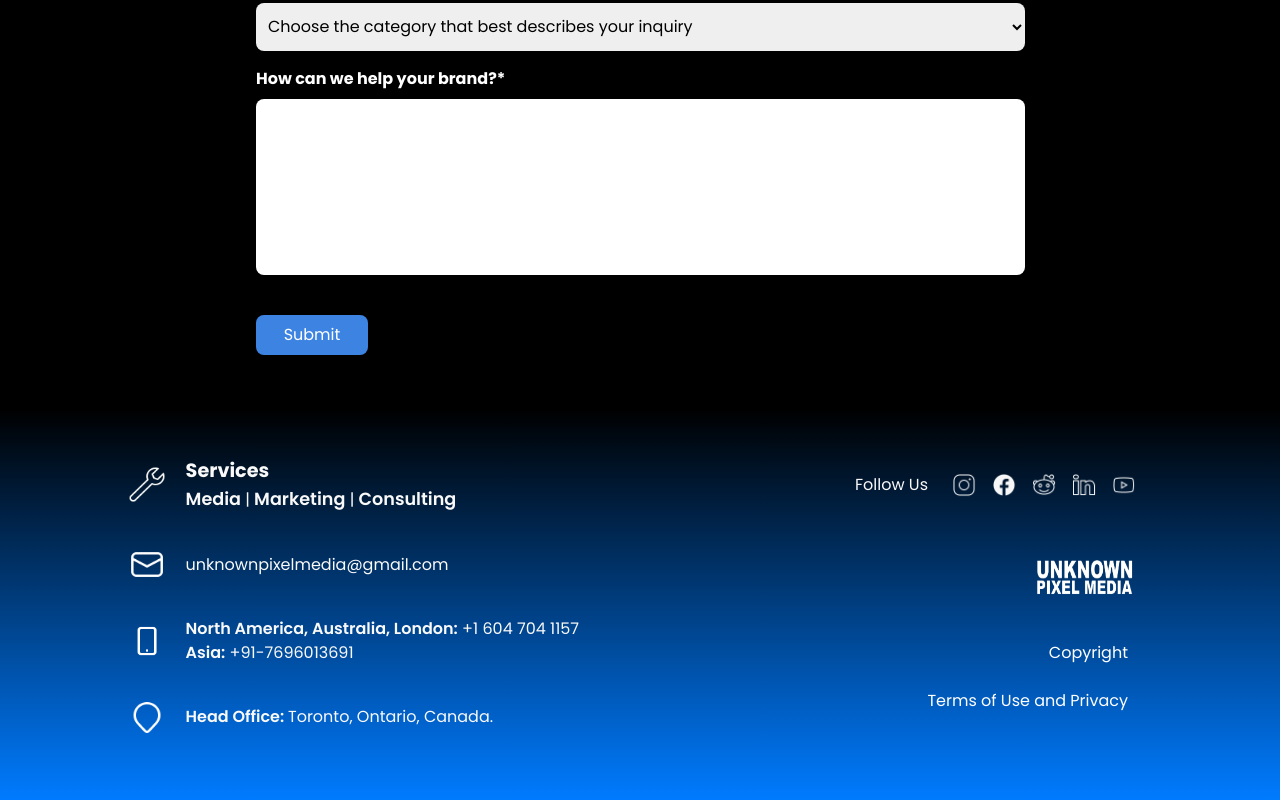
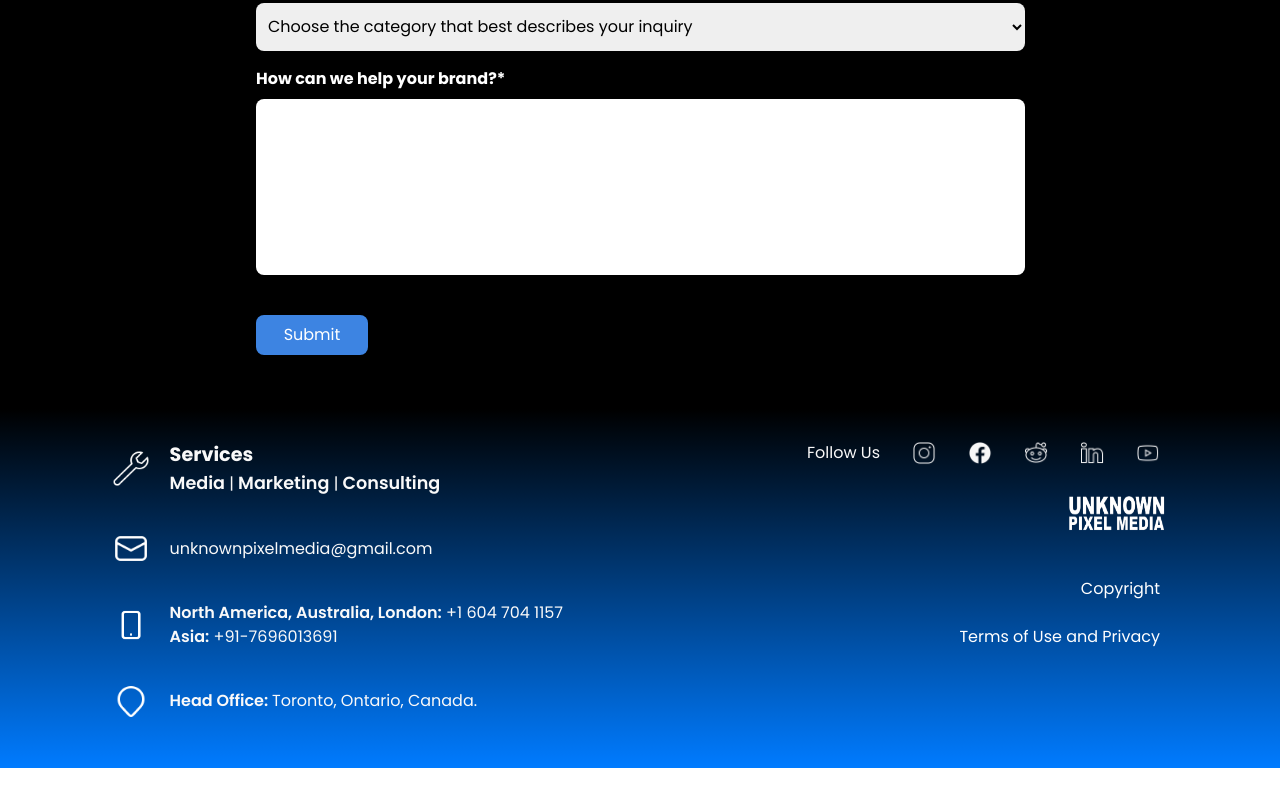
Before and after one commit to Ktechss/upm, a React (Create React App) app: page /about_us in a window 1280 px wide. Shown: the part 2985-3785 px from the top of the page. After the commit the page ends 3753 px from the top, so only its background shows below. Built offline with nearby package versions, Linux system fonts and the light colour scheme; no server answers.

Commit message:
[links updated]

```diff
--- a/src/App.js
+++ b/src/App.js
@@ -23,17 +23,12 @@ import twitter_icon from './assets/twitter.svg';
 import instagram_icon from './assets/instagram.png';
 import logo from './assets/upm_logo/UPM_W4.png';
 
-const navigationLinks = [
-  { label: 'Home', href: '#home' },
-  { label: 'Services', href: '#services' },
-  { label: 'Team', href: '#teams' },
-  { label: 'About Us', href: '/about_us' },
-  { label: 'Contact Us', href: '#contactus' },
-];
+import { navigationLinks, socialLinks } from './links'; // Import centralized links
+
 const socialIcons = [
-  { label: 'Facebook', icon: facebook_icon, href: '#' },
-  { label: 'Twitter', icon: twitter_icon, href: '#' },
-  { label: 'Instagram', icon: instagram_icon, href: '#' },
+  { label: 'Facebook', icon: facebook_icon, href: socialLinks.Facebook },
+  { label: 'Twitter', icon: twitter_icon, href: socialLinks.Twitter },
+  { label: 'Instagram', icon: instagram_icon, href: socialLinks.Instagram },
 ];
 
 const AppContent = () => {
--- a/src/components/About_US/AboutUsPage.jsx
+++ b/src/components/About_US/AboutUsPage.jsx
@@ -11,18 +11,12 @@ import instagram_icon from '../../assets/instagram.png';
 
 import ContactUs from '../ContactUs';
 
-const navigationLinks = [
-  { label: 'Home', href: '/' },
-  { label: 'Services', href: '#services' },
-  { label: 'Team', href: '#teams' },
-  { label: 'About Us', href: '/about_us' },
-  { label: 'Contact Us', href: '#contactus' },
-];
+import { navigationLinks, socialLinks } from '../../links'; // Import centralized links
 
 const socialIcons = [
-  { label: 'Facebook', icon: facebook_icon, href: '#' },
-  { label: 'Twitter', icon: twitter_icon, href: '#' },
-  { label: 'Instagram', icon: instagram_icon, href: '#' },
+  { label: 'Facebook', icon: facebook_icon, href: socialLinks.Facebook },
+  { label: 'Twitter', icon: twitter_icon, href: socialLinks.Twitter },
+  { label: 'Instagram', icon: instagram_icon, href: socialLinks.Instagram },
 ];
 
 function AboutUsPage() {
--- a/src/components/Consulting/Consulting_Page.jsx
+++ b/src/components/Consulting/Consulting_Page.jsx
@@ -15,18 +15,12 @@ import instagram_icon from '../../assets/instagram.png';
 import logo from '../../assets/upm_logo/UPM_B5.jpg';
 import MobileConsultingService from './components/MobileConsultingService';
 
-const navigationLinks = [
-  { label: 'Home', href: '/' },
-  { label: 'Services', href: '#services' },
-  { label: 'Team', href: '#teams' },
-  { label: 'About Us', href: '/about_us' },
-  { label: 'Contact Us', href: '#contactus' },
-];
+import { navigationLinks, socialLinks } from '../../links'; // Import centralized links
 
 const socialIcons = [
-  { label: 'Facebook', icon: facebook_icon, href: '#' },
-  { label: 'Twitter', icon: twitter_icon, href: '#' },
-  { label: 'Instagram', icon: instagram_icon, href: '#' },
+  { label: 'Facebook', icon: facebook_icon, href: socialLinks.Facebook },
+  { label: 'Twitter', icon: twitter_icon, href: socialLinks.Twitter },
+  { label: 'Instagram', icon: instagram_icon, href: socialLinks.Instagram },
 ];
 
 // List of services
--- a/src/components/Footer.css
+++ b/src/components/Footer.css
@@ -18,7 +18,6 @@
 
   .footer-section {
     flex: 1;
-    padding: 1rem;
   }
   .contact-info{
     display: flex;
--- a/src/components/Footer.jsx
+++ b/src/components/Footer.jsx
@@ -58,24 +58,24 @@ const Footer = () => {
           </div>
         </div>
         <div className="footer-section company-info">
-          <div className="footer-section social-links-footer">
+          <div className="social-links-footer">
             <h4>Follow Us</h4>
             <div className="social-icons">
-              <i className="icon-youtube">
-                <img src={instagram} alt="Instagram Icon" />
-              </i>
-              <i className="icon-linkedin">
-                <img src={facebook} alt="Facebook Icon" />
-              </i>
-              <i className="icon-facebook">
-                <img src={reddit} alt="Reddit Icon" />
-              </i>
-              <i className="icon-twitter">
-                <img src={linkedin} alt="LinkedIn Icon" />
-              </i>
-              <i className="icon-instagram">
-                <img src={youtube} alt="YouTube Icon" />
-              </i>
+              <a href="https://www.instagram.com/unknownpixelmedia/ " target="_blank" rel="noopener noreferrer">
+                <img src={instagram} alt="Instagram Icon" className="social-icon" />
+              </a>
+              <a href="https://www.facebook.com/profile.php?id=61566675155483 " target="_blank" rel="noopener noreferrer">
+                <img src={facebook} alt="Facebook Icon" className="social-icon" />
+              </a>
+              <a href="https://www.reddit.com" target="_blank" rel="noopener noreferrer">
+                <img src={reddit} alt="Reddit Icon" className="social-icon" />
+              </a>
+              <a href="https://www.linkedin.com" target="_blank" rel="noopener noreferrer">
+                <img src={linkedin} alt="LinkedIn Icon" className="social-icon" />
+              </a>
+              <a href="https://www.youtube.com/@UnknownPixelMedia" target="_blank" rel="noopener noreferrer">
+                <img src={youtube} alt="YouTube Icon" className="social-icon" />
+              </a>
             </div>
           </div>
           <div className="footer-section legal">
--- a/src/components/Marketing/MarketingPage.jsx
+++ b/src/components/Marketing/MarketingPage.jsx
@@ -17,18 +17,12 @@ import instagram_icon from '../../assets/instagram.png';
 import ContactUsCtaButton from '../Button_Ui/ContactUsCtaButton';
 import MobileMarketingSection1 from './components/MobileMarketingSection1';
 
-const navigationLinks = [
-  { label: 'Home', href: '/' },
-  { label: 'Services', href: '#services' },
-  { label: 'Team', href: '#teams' },
-  { label: 'About Us', href: '/about_us' },
-  { label: 'Contact Us', href: '#contactus' },
-];
+import { navigationLinks, socialLinks } from '../../links'; // Import centralized links
 
 const socialIcons = [
-  { label: 'Facebook', icon: facebook_icon, href: '#' },
-  { label: 'Twitter', icon: twitter_icon, href: '#' },
-  { label: 'Instagram', icon: instagram_icon, href: '#' },
+  { label: 'Facebook', icon: facebook_icon, href: socialLinks.Facebook },
+  { label: 'Twitter', icon: twitter_icon, href: socialLinks.Twitter },
+  { label: 'Instagram', icon: instagram_icon, href: socialLinks.Instagram },
 ];
 
 const services = [
--- a/src/components/MediaPage/MediaPage.jsx
+++ b/src/components/MediaPage/MediaPage.jsx
@@ -14,18 +14,12 @@ import instagram_icon from '../../assets/instagram.png';
 import ContactUsCtaButton from '../Button_Ui/ContactUsCtaButton';
 import MobileMediaSection1 from './components/MobileMediaSection1';
 
-const navigationLinks = [
-  { label: 'Home', href: '/' },
-  { label: 'Services', href: '#services' },
-  { label: 'Team', href: '#teams' },
-  { label: 'About Us', href: '/about_us' },
-  { label: 'Contact Us', href: '#contactus' },
-];
+import { navigationLinks, socialLinks } from '../../links'; // Import centralized links
 
 const socialIcons = [
-  { label: 'Facebook', icon: facebook_icon, href: '#' },
-  { label: 'Twitter', icon: twitter_icon, href: '#' },
-  { label: 'Instagram', icon: instagram_icon, href: '#' },
+  { label: 'Facebook', icon: facebook_icon, href: socialLinks.Facebook },
+  { label: 'Twitter', icon: twitter_icon, href: socialLinks.Twitter },
+  { label: 'Instagram', icon: instagram_icon, href: socialLinks.Instagram },
 ];
 
 const services = [
--- /dev/null
+++ b/src/links.js
@@ -0,0 +1,15 @@
+// links.js
+
+export const socialLinks = {
+    Facebook: 'https://www.facebook.com/profile.php?id=61566675155483',
+    Twitter: 'https://x.com/unknownpixelmed',
+    Instagram: 'https://www.instagram.com/unknownpixelmedia/',
+  };
+
+  export const navigationLinks = [
+    { label: 'Home', href: '/' },
+    { label: 'Services', href: '#services' },
+    { label: 'Team', href: '#teams' },
+    { label: 'About Us', href: '/about_us' },
+    { label: 'Contact Us', href: '#contactus' },
+  ];
```
